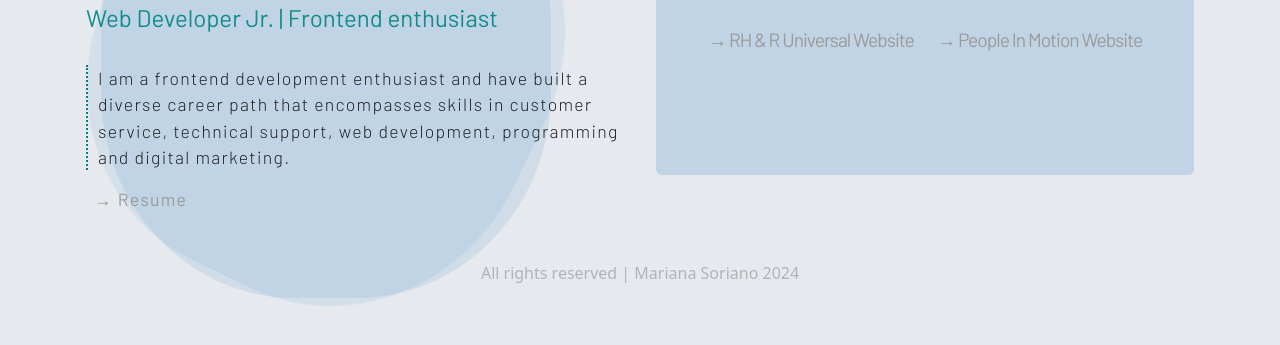
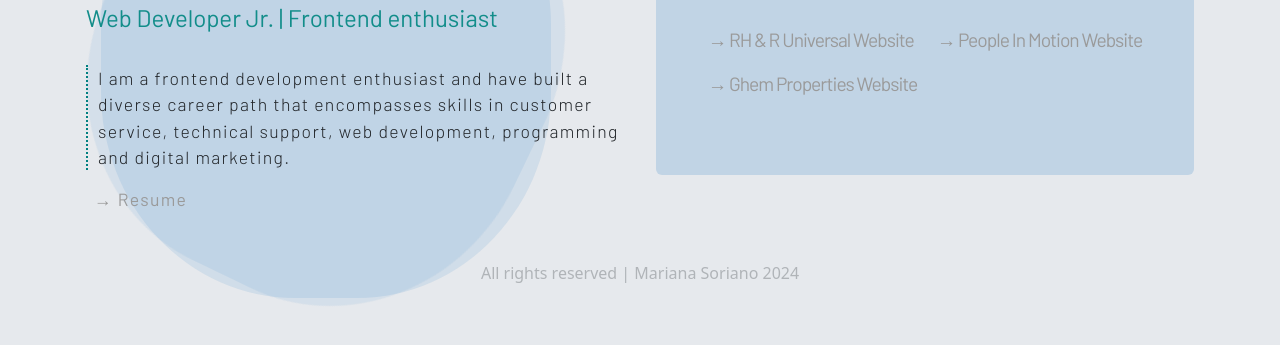
Before and after one commit to MarianaSori/MarianaSori.github.io, a plain HTML site: page index.html in a window 1280 px wide. Shown: the part 357-702 px from the top of the page. Drawn offline with nearby package versions, Linux system fonts and the light colour scheme.

Commit message:
Ghem Properties

```diff
--- a/index.html
+++ b/index.html
@@ -52,6 +52,12 @@
                                                 Website</strong></a></p>
 
                                 </div>
+                                <div class="col-md-12 col-lg-6 pe-1 text-left">
+                                    <p class="card-text"> <a class="hov project-item" href="https://ghemproperties.net/"
+                                            target="_blank"><strong>→ Ghem Properties
+                                                Website</strong></a></p>
+
+                                </div>
                             </div>
                         </div>
                     </div>
```
